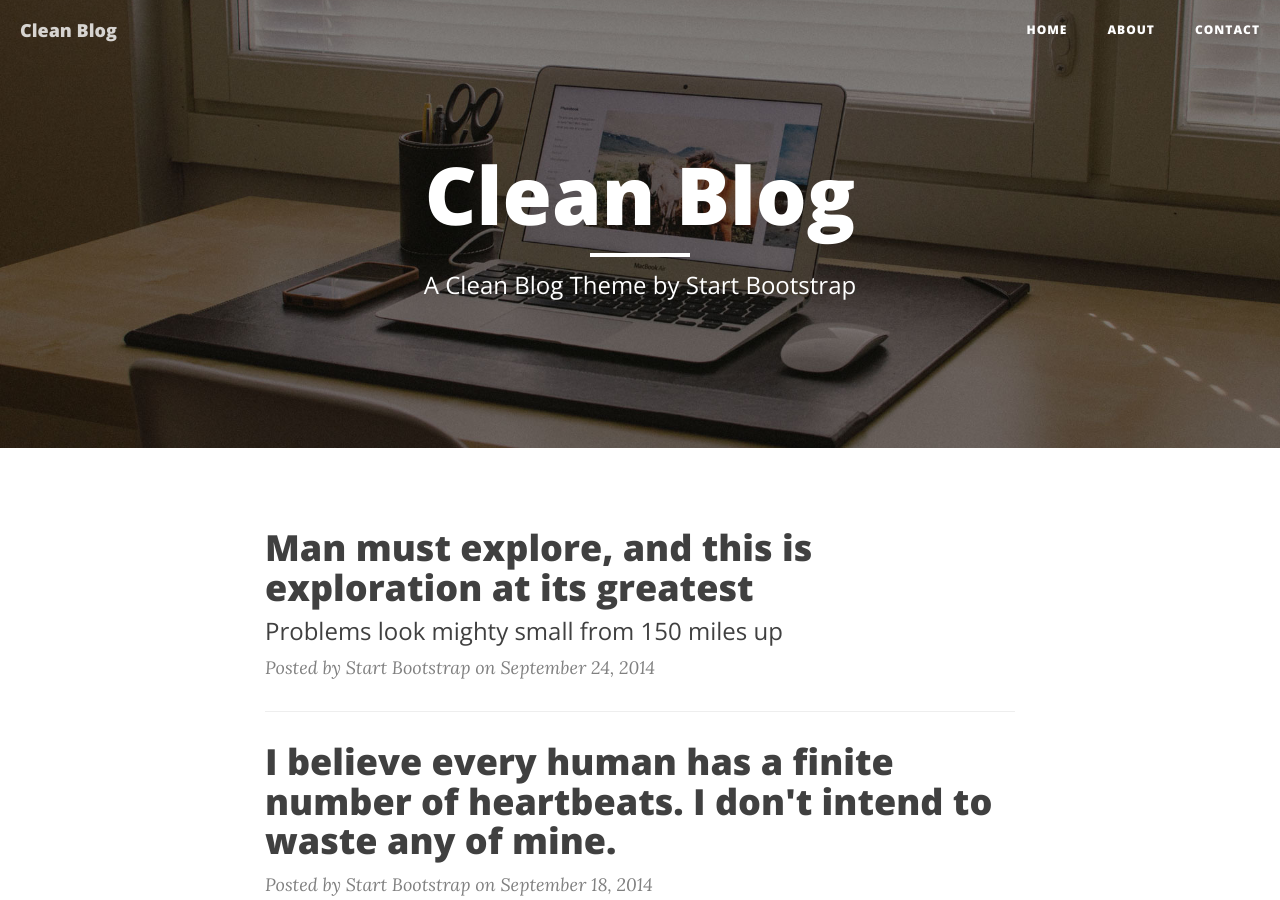
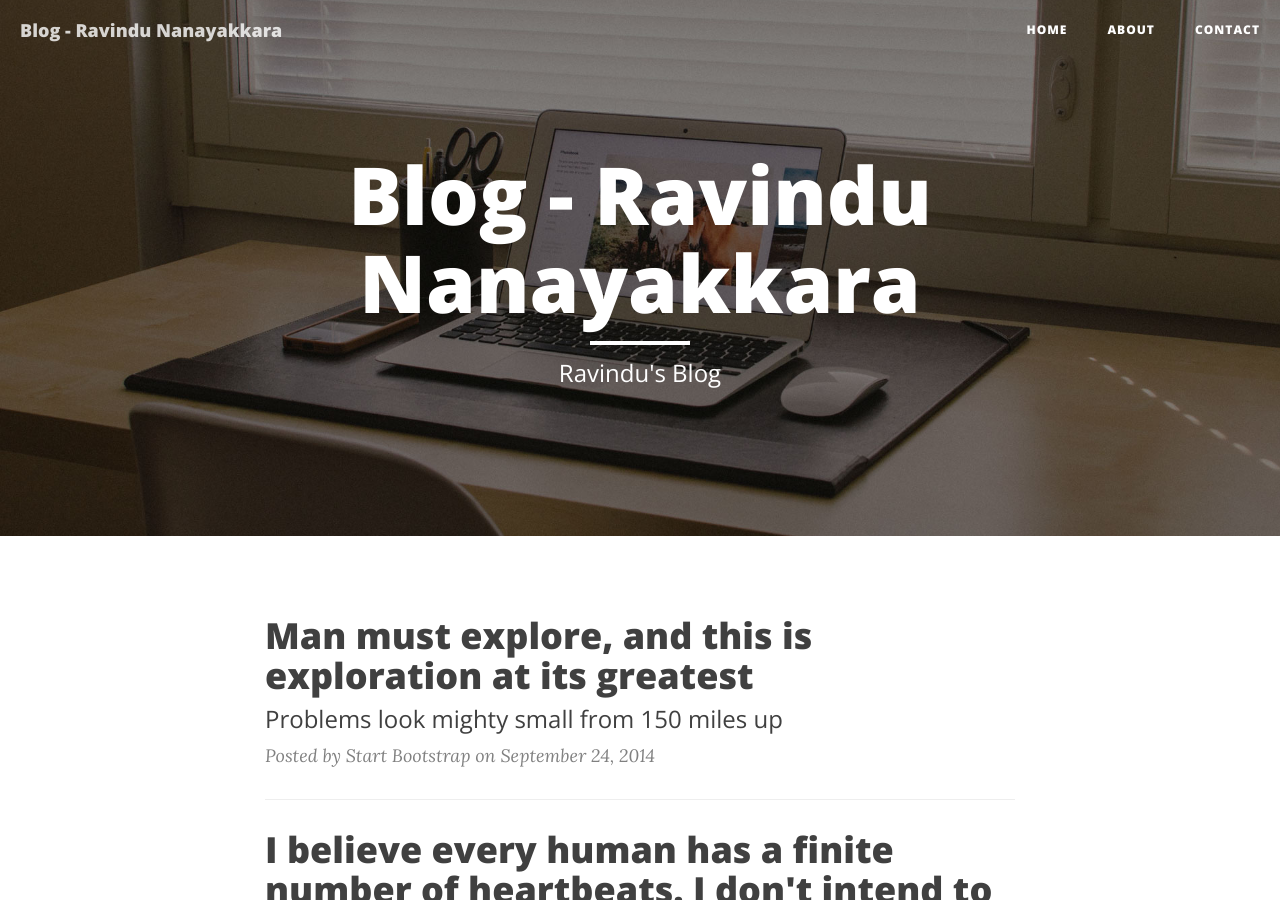
Before and after one commit to BarCore/blog, a Jekyll site: the page built from index.html, in a window 1280 px wide and 900 px high. Built offline with Jekyll 4.4.1, drawn with Linux system fonts in a browser that asks for light colours; nearby versions of some CDN libraries; the list of posts is cut into pages by our own code.

Commit message:
custom 1

```diff
--- a/_config.yml
+++ b/_config.yml
@@ -1,11 +1,11 @@
 # Site settings
-title: Clean Blog
+title: Blog - Ravindu Nanayakkara
 header-img: img/home-bg.jpg
 email: your-email@yourdomain.com
 copyright_name: Your/Project/Corporate Name
 description: "Write your site description here. It will be used as your sites meta description as well!"
-baseurl: ""
-url: "http://yourdomain.com"
+baseurl: "/startbootstrap-clean-blog-jekyll"
+url: "blog.ravindu.xyz"
 twitter_username: SBootstrap
 github_username:  davidtmiller
 facebook_username:  IronSummitMedia
@@ -21,5 +21,3 @@ highlighter: rouge
 permalink: pretty
 paginate: 5
 exclude: ["less","node_modules","Gruntfile.js","package.json","README.md"]
-
-gems: [jekyll-paginate, jekyll-feed]
--- a/index.html
+++ b/index.html
@@ -1,6 +1,6 @@
 ---
 layout: page
-description: "A Clean Blog Theme by Start Bootstrap"
+description: "Ravindu's Blog"
 ---
 
 {% for post in paginator.posts %}
```
